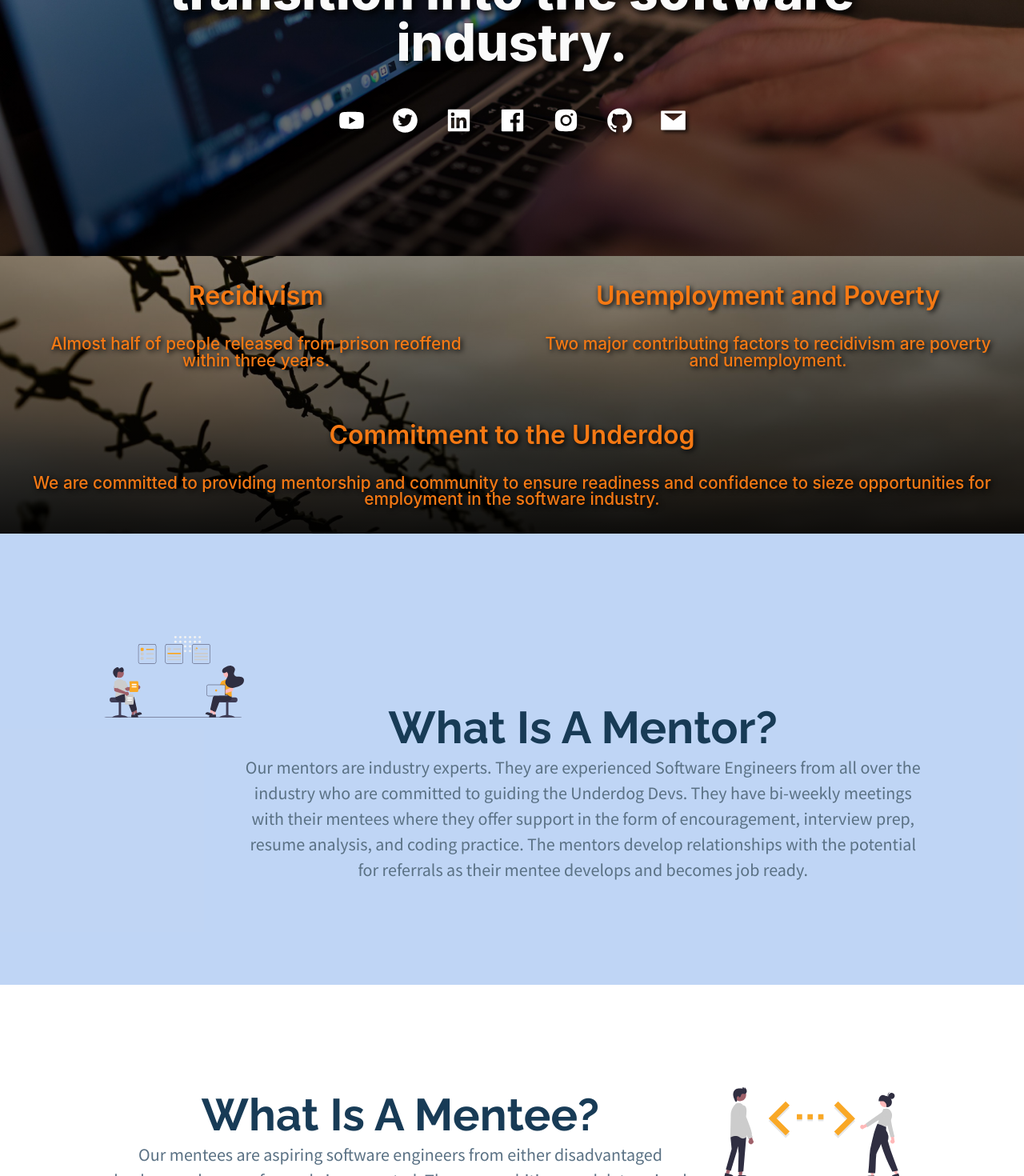
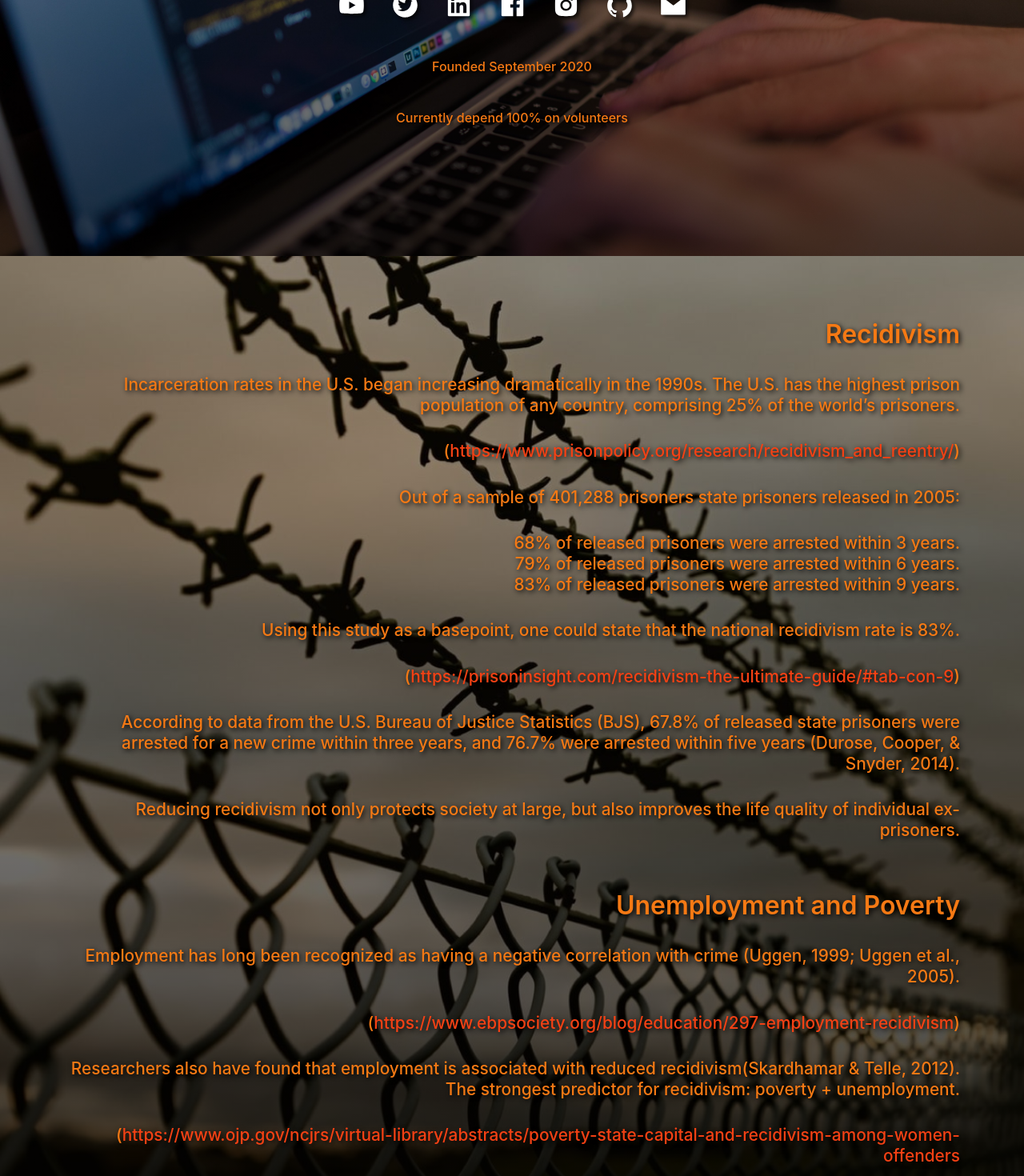
Before and after one commit to Underdog-Devs/website, a React (Create React App) app: page / in a window 1280 px wide. Shown: the part 360-1830 px from the top of the page at 80% size. Built offline with nearby package versions, Linux system fonts and the light colour scheme; a web font is replaced by a local one.

Commit message:
updated the text in story and stats components also updated styles

```diff
--- a/src/CSS/Logo.module.css
+++ b/src/CSS/Logo.module.css
@@ -2,7 +2,8 @@
   display: flex;
   justify-content: left;
   color: rgb(245, 121, 20);
-  font-family: monospace;
+  font-family: monospace, -apple-system, BlinkMacSystemFont, 'Segoe UI', Roboto,
+    Oxygen, Ubuntu, Cantarell, 'Open Sans', 'Helvetica Neue', sans-serif;
   font-size: 1.2rem;
   z-index: 9999;
 }
--- a/src/CSS/Stats.module.css
+++ b/src/CSS/Stats.module.css
@@ -10,11 +10,13 @@
   background-size: cover;
   background-origin: inherit;
   background-repeat: no-repeat;
-
+  padding: 3rem;
   width: 100vw;
   color: rgb(245, 121, 20);
   text-shadow: 2px 2px 6px #000;
   background-color: #fff;
+  text-align: right;
+  line-height: 1.6rem;
 }
 .statsContainer h2 {
   line-height: 2.25rem;
@@ -33,3 +35,12 @@
 .statItem {
   flex: 1;
 }
+.projecth2 {
+  text-align: center;
+}
+a:link {
+  color: rgb(245, 65, 20);
+}
+a:visited {
+  color: #fff;
+}
--- a/src/CSS/Story.module.css
+++ b/src/CSS/Story.module.css
@@ -13,8 +13,8 @@
 }
 .storyH1 {
   width: 80vw;
-  font-size: 4rem;
-  font-weight: 800;
+  font-size: 2.5rem;
+  font-weight: 700;
   font-family: 'Railway', BlinkMacSystemFont, 'Segoe UI', Roboto, Oxygen, Ubuntu,
     Cantarell, 'Open Sans', 'Helvetica Neue', sans-serif;
   color: rgb(250, 250, 250);
@@ -33,10 +33,26 @@
 .socialLink {
   filter: drop-shadow(3px 3px 2px rgba(0, 0, 0, 0.7));
 }
+.storyp {
+  margin: 1.5rem;
+  font-family: 'Railway', BlinkMacSystemFont, 'Segoe UI', Roboto, Oxygen, Ubuntu,
+    Cantarell, 'Open Sans', 'Helvetica Neue', sans-serif;
+  color: rgb(245, 121, 20);
+  font-weight: 500;
+  text-shadow: 2px 2px 4px #000;
+}
+.storyp1 {
+  margin: 1.5rem;
+  font-family: 'Railway', BlinkMacSystemFont, 'Segoe UI', Roboto, Oxygen, Ubuntu,
+    Cantarell, 'Open Sans', 'Helvetica Neue', sans-serif;
+  color: rgb(245, 121, 20);
+  font-weight: 500;
+  text-shadow: 2px 2px 4px #000;
+}
 
 @media all and (max-width: 768px) {
   .storyH1 {
-    font-size: 2rem;
+    font-size: 1.5rem;
     font-weight: 600;
   }
   .linkscontainer a {
--- a/src/Components/Footer.js
+++ b/src/Components/Footer.js
@@ -1,44 +1,48 @@
-import React from 'react'
-import { FontAwesomeIcon } from '@fortawesome/react-fontawesome'
-import styles from '../CSS/Footer.module.css'
-import { Button} from 'antd';
+import React from 'react';
+import { FontAwesomeIcon } from '@fortawesome/react-fontawesome';
+import styles from '../CSS/Footer.module.css';
+import { Button } from 'antd';
 import 'antd/dist/antd.css';
 
 export default function Footer() {
   const Twitter = () => (
     <Button type="" shape="circle">
-            <a href="https://twitter.com/UnderdogDevs" >
-                <FontAwesomeIcon icon={['fab', "twitter"]} />
+      <a href="https://twitter.com/UnderdogDevs">
+        <FontAwesomeIcon icon={['fab', 'twitter']} />
       </a>
-            </Button>)
+    </Button>
+  );
 
   const Youtube = () => (
     <Button type="" shape="circle">
-            <a href="https://youtube.com/channel/UC8rwCavxrhcfZTYPnR_VdSg" >
-                <FontAwesomeIcon icon={['fab', "youtube"]} />
+      <a href="https://youtube.com/channel/UC8rwCavxrhcfZTYPnR_VdSg">
+        <FontAwesomeIcon icon={['fab', 'youtube']} />
       </a>
-        </Button>)
+    </Button>
+  );
 
-    const Slack = () => (
-        <Button type="" shape="circle">
-            <a href="http://underdog-devs.slack.com/">
-                <FontAwesomeIcon icon={['fab', "slack"]} />
-            </a>
-        </Button>)
+  // const Slack = () => (
+  //     <Button type="" shape="circle">
+  //         <a href="http://underdog-devs.slack.com/">
+  //             <FontAwesomeIcon icon={['fab', "slack"]} />
+  //         </a>
+  //     </Button>)
 
   const GitHub = () => (
     <Button type="" shape="circle">
       <a href="https://github.com/Underdog-Devs">
-                <FontAwesomeIcon icon={['fab', "github"]} />
+        <FontAwesomeIcon icon={['fab', 'github']} />
       </a>
-        </Button>)
+    </Button>
+  );
 
   const Google = () => (
     <Button type="" shape="circle">
       <a href="mailto:rickw@underdogdevs.org">
-                <FontAwesomeIcon icon={['fab', "google"]} />
+        <FontAwesomeIcon icon={['fab', 'google']} />
       </a>
-        </Button>)
+    </Button>
+  );
 
   // const defaultLink = function () {
   //     window.location.href = 'https://www.google.com';
@@ -47,13 +51,15 @@ export default function Footer() {
   return (
     <div className={styles.footer}>
       <div className={styles.footerContainer1}>
-                <h5>Contact us on <strong>social media</strong></h5>
+        <h5>
+          Contact us on <strong>social media</strong>
+        </h5>
         <ul className={styles.icons}>
-                        <Twitter/>
-                        <Youtube/>
-                        <Slack/>
-						<GitHub/>
-						<Google/>
+          <Twitter />
+          <Youtube />
+          {/* <Slack /> */}
+          <GitHub />
+          <Google />
         </ul>
         <span className={styles.copyright}>&copy; 2021 Underdog Devs</span>
       </div>
@@ -94,5 +100,5 @@ export default function Footer() {
                 </div>
             </div> */}
     </div>
-    )
+  );
 }
--- a/src/Components/Stats.js
+++ b/src/Components/Stats.js
@@ -10,25 +10,104 @@ function Stats() {
           <Col className={styles.statItem}>
             <h2>Recidivism</h2>
             <p>
-              Almost half of people released from prison reoffend within three
-              years.
+              Incarceration rates in the U.S. began increasing dramatically in
+              the 1990s. The U.S. has the highest prison population of any
+              country, comprising 25% of the world’s prisoners.{' '}
+            </p>
+            <p>
+              (
+              <a
+                href="https://www.prisonpolicy.org/research/recidivism_and_reentry/"
+                rel="noreferrer"
+                target="_blank"
+              >
+                https://www.prisonpolicy.org/research/recidivism_and_reentry/
+              </a>
+              )
+            </p>
+            <p>
+              Out of a sample of 401,288 prisoners state prisoners released in
+              2005:
+            </p>
+            <p>
+              <ul>
+                <li>68% of released prisoners were arrested within 3 years.</li>
+                <li>79% of released prisoners were arrested within 6 years.</li>
+                <li>83% of released prisoners were arrested within 9 years.</li>
+              </ul>
+            </p>
+            <p>
+              Using this study as a basepoint, one could state that the national
+              recidivism rate is 83%.
+            </p>
+            <p>
+              (
+              <a
+                href="https://prisoninsight.com/recidivism-the-ultimate-guide/#tab-con-9"
+                rel="noreferrer"
+                target="_blank"
+              >
+                https://prisoninsight.com/recidivism-the-ultimate-guide/#tab-con-9
+              </a>
+              )
+            </p>
+            <p>
+              According to data from the U.S. Bureau of Justice Statistics
+              (BJS), 67.8% of released state prisoners were arrested for a new
+              crime within three years, and 76.7% were arrested within five
+              years (Durose, Cooper, & Snyder, 2014).{' '}
+            </p>
+            <p>
+              Reducing recidivism not only protects society at large, but also
+              improves the life quality of individual ex-prisoners.
             </p>
           </Col>
           <Col className={styles.statItem}>
             <h2>Unemployment and Poverty</h2>
             <p>
-              Two major contributing factors to recidivism are poverty and
-              unemployment.
+              Employment has long been recognized as having a negative
+              correlation with crime (Uggen, 1999; Uggen et al., 2005).
+            </p>
+            <p>
+              (
+              <a
+                href="https://www.ebpsociety.org/blog/education/297-employment-recidivism"
+                rel="noreferrer"
+                target="_blank"
+              >
+                https://www.ebpsociety.org/blog/education/297-employment-recidivism
+              </a>
+              )
+            </p>
+            <p>
+              Researchers also have found that employment is associated with
+              reduced recidivism(Skardhamar & Telle, 2012). The strongest
+              predictor for recidivism: poverty + unemployment.
+            </p>
+            <p>
+              (
+              <a
+                href="https://www.ojp.gov/ncjrs/virtual-library/abstracts/poverty-state-capital-and-recidivism-among-women-offenders"
+                rel="noreferrer"
+                target="_blank"
+              >
+                https://www.ojp.gov/ncjrs/virtual-library/abstracts/poverty-state-capital-and-recidivism-among-women-offenders
+              </a>
             </p>
           </Col>
         </Row>
         <Row>
           <Col className={styles.statItem}>
-            <h2>Commitment to the Underdog</h2>
+            <h2 className={styles.projecth2}>Project Underdog</h2>
             <p>
-              We are committed to providing mentorship and community to ensure
-              readiness and confidence to sieze opportunities for employment in
-              the software industry.
+              We provide a stipend to a select group of our mentees who were
+              earnest in their studies yet hindered by their 40 hour work week.
+              Our stipend allows them to focus on developing their skills and
+              leveraging the economic mobility that coding affords. These
+              selected mentees pair program every day of the week with an
+              industry professional. In addition they’re given coding
+              assessments to gauge progress and surrounded with supporting UD
+              members.
             </p>
           </Col>
         </Row>
--- a/src/Components/Story.js
+++ b/src/Components/Story.js
@@ -13,9 +13,11 @@ const Story = () => {
   return (
     <div className={styles.storyContainer} id="our-story">
       <h1 className={styles.storyH1}>
-        We are a group of software developers supporting the formerly
-        incarcerated in their transition into the software industry.
+        We are a community of software engineers supporting aspiring developers
+        who come from disadvantaged backgrounds or who are formerly
+        incarcerated.
       </h1>
+
       <div className={styles.linkscontainer}>
         <a
           className={styles.socialLink}
@@ -74,6 +76,8 @@ const Story = () => {
           <AiFillMail size="35px" color="#fff" />
         </a>
       </div>
+      <p className={styles.storyp}>Founded September 2020</p>
+      <p className={styles.storyp1}>Currently depend 100% on volunteers</p>
     </div>
   );
 };
--- a/src/Components/WhatIsAMentor.js
+++ b/src/Components/WhatIsAMentor.js
@@ -1,15 +1,29 @@
-import React from 'react'
+import React from 'react';
 import meet from '../Assets/meeting.svg';
-import styles from '../CSS/WhatIsAMentor.module.css'
-
+import styles from '../CSS/WhatIsAMentor.module.css';
 
 export default function WhatIsAMentor() {
   return (
-    <div className={styles.mentor} id='mentor'>
+    <div className={styles.mentor} id="mentor">
       {/* hero above */}
       <div className={styles.mentorAbove}>
         <h3 className={styles.mentorHeader}>What Is A Mentor?</h3>
-          <p>Our mentors are industry experts. They are experienced Software Engineers from all over the industry who are committed to guiding the Underdog Devs. They have bi-weekly meetings with their mentees where they offer support in the form of encouragement, interview prep, resume analysis, and coding practice. The mentors develop relationships with the potential for referrals as their mentee develops and becomes job ready. </p>
+        <p>
+          Our mentors are industry experts. They are experienced Software
+          Engineers from all over the industry who are committed to guiding the
+          Underdog Devs. They have bi-weekly meetings with their mentees where
+          they offer support in the form of encouragement, interview prep,
+          resume analysis, and coding practice. The mentors develop
+          relationships with the potential for referrals as their mentee
+          develops and becomes job ready.{' '}
+        </p>
+        <p>
+          Right now, our mentors consist of over 100 experienced software
+          engineers from companies such as Adobe, YipitData, Twitter, Blizzard,
+          JP Morgan Chase, NASA, Pilot, Eventbrite, Apple, Halide, Clubhouse,
+          The Big Nerd Ranch, Zulily, Netflix, Universal Studios, Disney,
+          Nordstrom, Credit Karma, and Starbucks.
+        </p>
       </div>
 
       {/* hero image */}
@@ -17,5 +31,5 @@ export default function WhatIsAMentor() {
         <img className={styles.mentorHeroImage} alt="example" src={meet} />
       </div>
     </div>
-  )
+  );
 }
```
Lines whose indentation alone changed are shown as unchanged.
